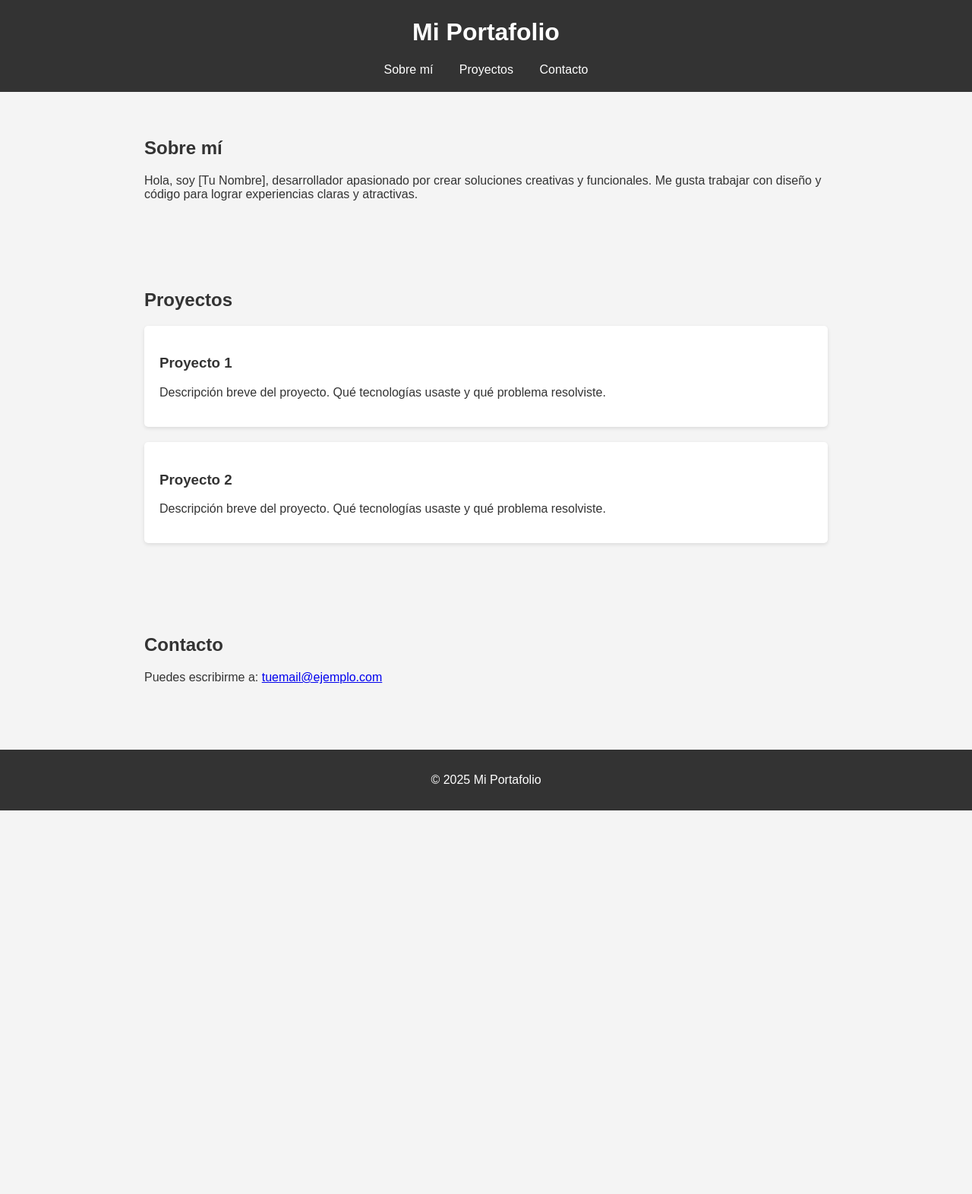
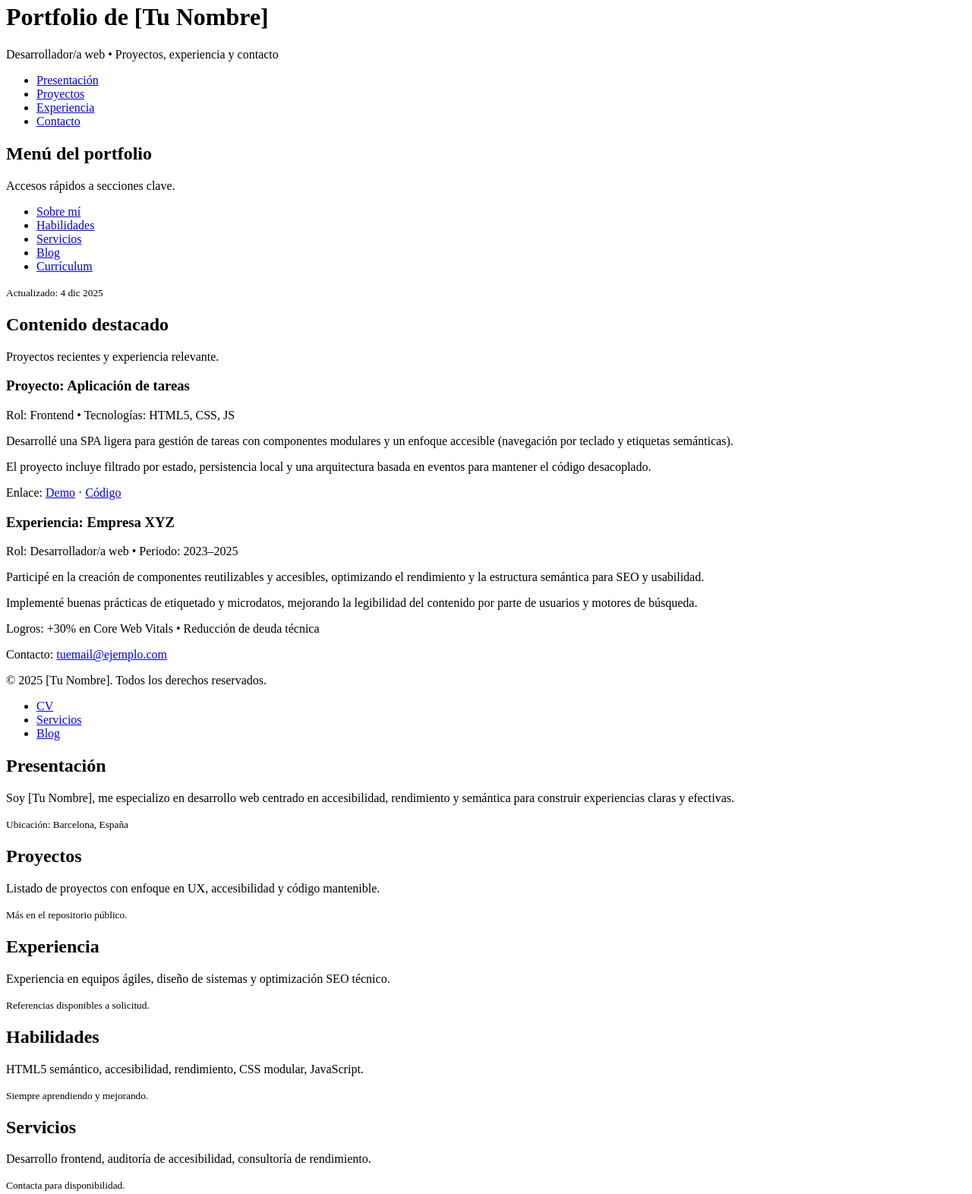
Before and after one commit to ITB2526-EduardoPerales/TA05-WEB, a plain HTML site: page index.html in a window 1280 px wide. Shown: the part 17-1589 px from the top of the page at 76% size. Before the commit the page ends 1084 px from the top, so only its background shows below. Drawn offline with Linux system fonts and the light colour scheme.

Commit message:
Update index.html

```diff
--- a/index.html
+++ b/index.html
@@ -1,85 +1,185 @@
 <!DOCTYPE html>
 <html lang="es">
 <head>
-  <meta charset="UTF-8">
-  <meta name="viewport" content="width=device-width, initial-scale=1.0">
-  <title>Mi Portafolio</title>
-  <style>
-    body {
-      font-family: Arial, sans-serif;
-      margin: 0;
-      background-color: #f4f4f4;
-      color: #333;
-    }
-    header {
-      background: #333;
-      color: #fff;
-      padding: 20px 0;
-      text-align: center;
-    }
-    nav {
-      margin-top: 10px;
-    }
-    nav a {
-      color: #fff;
-      margin: 0 15px;
-      text-decoration: none;
-    }
-    section {
-      padding: 40px;
-      max-width: 900px;
-      margin: auto;
-    }
-    .proyecto {
-      background: #fff;
-      padding: 20px;
-      margin-bottom: 20px;
-      border-radius: 5px;
-      box-shadow: 0 2px 5px rgba(0,0,0,0.1);
-    }
-    footer {
-      background: #333;
-      color: #fff;
-      text-align: center;
-      padding: 15px 0;
-      margin-top: 30px;
-    }
-  </style>
+  <meta charset="utf-8">
+  <title>Portfolio de [Tu Nombre]</title>
+  <meta name="viewport" content="width=device-width, initial-scale=1">
+  <meta name="description" content="Portfolio personal con proyectos, experiencia y contacto usando estructura semántica HTML5.">
 </head>
 <body>
+  <!-- Encabezado global del sitio -->
   <header>
-    <h1>Mi Portafolio</h1>
-    <nav>
-      <a href="#sobre-mi">Sobre mí</a>
-      <a href="#proyectos">Proyectos</a>
-      <a href="#contacto">Contacto</a>
+    <h1>Portfolio de [Tu Nombre]</h1>
+    <p>Desarrollador/a web • Proyectos, experiencia y contacto</p>
+    <nav aria-label="Navegación principal">
+      <ul>
+        <li><a href="#presentacion">Presentación</a></li>
+        <li><a href="#proyectos">Proyectos</a></li>
+        <li><a href="#experiencia">Experiencia</a></li>
+        <li><a href="#contacto">Contacto</a></li>
+      </ul>
     </nav>
   </header>
 
-  <section id="sobre-mi">
-    <h2>Sobre mí</h2>
-    <p>Hola, soy [Tu Nombre], desarrollador apasionado por crear soluciones creativas y funcionales. Me gusta trabajar con diseño y código para lograr experiencias claras y atractivas.</p>
+  <!-- Contenedor principal: dos secciones (columna izquierda y derecha) -->
+  <main>
+    <!-- Sección izquierda: navegación secundaria vertical -->
+    <section aria-labelledby="sec-izquierda">
+      <header>
+        <h2 id="sec-izquierda">Menú del portfolio</h2>
+        <p>Accesos rápidos a secciones clave.</p>
+      </header>
+
+      <nav aria-label="Navegación secundaria">
+        <ul>
+          <li><a href="#sobre-mi">Sobre mí</a></li>
+          <li><a href="#habilidades">Habilidades</a></li>
+          <li><a href="#servicios">Servicios</a></li>
+          <li><a href="#blog">Blog</a></li>
+          <li><a href="#cv">Currículum</a></li>
+        </ul>
+      </nav>
+
+      <footer>
+        <small>Actualizado: <time datetime="2025-12-04">4 dic 2025</time></small>
+      </footer>
+    </section>
+
+    <!-- Sección derecha: contenido principal con artículos -->
+    <section aria-labelledby="sec-derecha">
+      <header>
+        <h2 id="sec-derecha">Contenido destacado</h2>
+        <p>Proyectos recientes y experiencia relevante.</p>
+      </header>
+
+      <!-- Artículo 1: Proyecto -->
+      <article aria-labelledby="proyecto-uno">
+        <header>
+          <h3 id="proyecto-uno">Proyecto: Aplicación de tareas</h3>
+          <p>Rol: Frontend • Tecnologías: HTML5, CSS, JS</p>
+        </header>
+        <p>
+          Desarrollé una SPA ligera para gestión de tareas con componentes modulares y
+          un enfoque accesible (navegación por teclado y etiquetas semánticas).
+        </p>
+        <p>
+          El proyecto incluye filtrado por estado, persistencia local y una arquitectura
+          basada en eventos para mantener el código desacoplado.
+        </p>
+        <footer>
+          <p>Enlace: <a href="#" rel="nofollow">Demo</a> · <a href="#" rel="noopener">Código</a></p>
+        </footer>
+      </article>
+
+      <!-- Artículo 2: Experiencia -->
+      <article aria-labelledby="experiencia-uno">
+        <header>
+          <h3 id="experiencia-uno">Experiencia: Empresa XYZ</h3>
+          <p>Rol: Desarrollador/a web • Periodo: 2023–2025</p>
+        </header>
+        <p>
+          Participé en la creación de componentes reutilizables y accesibles, optimizando
+          el rendimiento y la estructura semántica para SEO y usabilidad.
+        </p>
+        <p>
+          Implementé buenas prácticas de etiquetado y microdatos, mejorando la
+          legibilidad del contenido por parte de usuarios y motores de búsqueda.
+        </p>
+        <footer>
+          <p>Logros: +30% en Core Web Vitals • Reducción de deuda técnica</p>
+        </footer>
+      </article>
+
+      <footer>
+        <p id="contacto">Contacto: <a href="mailto:tuemail@ejemplo.com">tuemail@ejemplo.com</a></p>
+      </footer>
+    </section>
+  </main>
+
+  <!-- Pie de página global -->
+  <footer>
+    <p>&copy; 2025 [Tu Nombre]. Todos los derechos reservados.</p>
+    <nav aria-label="Enlaces legales">
+      <ul>
+        <li><a href="#cv" rel="bookmark">CV</a></li>
+        <li><a href="#servicios">Servicios</a></li>
+        <li><a href="#blog">Blog</a></li>
+      </ul>
+    </nav>
+  </footer>
+
+  <!-- Secciones de contenido referenciadas en el menú (placeholders) -->
+  <section id="presentacion" aria-label="Presentación">
+    <header>
+      <h2>Presentación</h2>
+    </header>
+    <p id="sobre-mi">
+      Soy [Tu Nombre], me especializo en desarrollo web centrado en accesibilidad,
+      rendimiento y semántica para construir experiencias claras y efectivas.
+    </p>
+    <footer>
+      <small>Ubicación: Barcelona, España</small>
+    </footer>
   </section>
 
-  <section id="proyectos">
-    <h2>Proyectos</h2>
-    <div class="proyecto">
-      <h3>Proyecto 1</h3>
-      <p>Descripción breve del proyecto. Qué tecnologías usaste y qué problema resolviste.</p>
-    </div>
-    <div class="proyecto">
-      <h3>Proyecto 2</h3>
-      <p>Descripción breve del proyecto. Qué tecnologías usaste y qué problema resolviste.</p>
-    </div>
+  <section id="proyectos" aria-label="Proyectos">
+    <header>
+      <h2>Proyectos</h2>
+    </header>
+    <p>Listado de proyectos con enfoque en UX, accesibilidad y código mantenible.</p>
+    <footer>
+      <small>Más en el repositorio público.</small>
+    </footer>
   </section>
 
-  <section id="contacto">
-    <h2>Contacto</h2>
-    <p>Puedes escribirme a: <a href="mailto:tuemail@ejemplo.com">tuemail@ejemplo.com</a></p>
+  <section id="experiencia" aria-label="Experiencia">
+    <header>
+      <h2>Experiencia</h2>
+    </header>
+    <p>Experiencia en equipos ágiles, diseño de sistemas y optimización SEO técnico.</p>
+    <footer>
+      <small>Referencias disponibles a solicitud.</small>
+    </footer>
   </section>
 
-  <footer>
-    <p>&copy; 2025 Mi Portafolio</p>
-  </footer>
+  <section id="habilidades" aria-label="Habilidades">
+    <header>
+      <h2>Habilidades</h2>
+    </header>
+    <p>HTML5 semántico, accesibilidad, rendimiento, CSS modular, JavaScript.</p>
+    <footer>
+      <small>Siempre aprendiendo y mejorando.</small>
+    </footer>
+  </section>
+
+  <section id="servicios" aria-label="Servicios">
+    <header>
+      <h2>Servicios</h2>
+    </header>
+    <p>Desarrollo frontend, auditoría de accesibilidad, consultoría de rendimiento.</p>
+    <footer>
+      <small>Contacta para disponibilidad.</small>
+    </footer>
+  </section>
+
+  <section id="blog" aria-label="Blog">
+    <header>
+      <h2>Blog</h2>
+    </header>
+    <p>Notas sobre semántica, arquitectura frontend y experiencia de usuario.</p>
+    <footer>
+      <small>Próximas publicaciones en preparación.</small>
+    </footer>
+  </section>
+
+  <section id="cv" aria-label="Currículum">
+    <header>
+      <h2>Currículum</h2>
+    </header>
+    <p>Resumen profesional y recorrido académico.</p>
+    <footer>
+      <small>Versión PDF disponible bajo petición.</small>
+    </footer>
+  </section>
 </body>
 </html>
```
